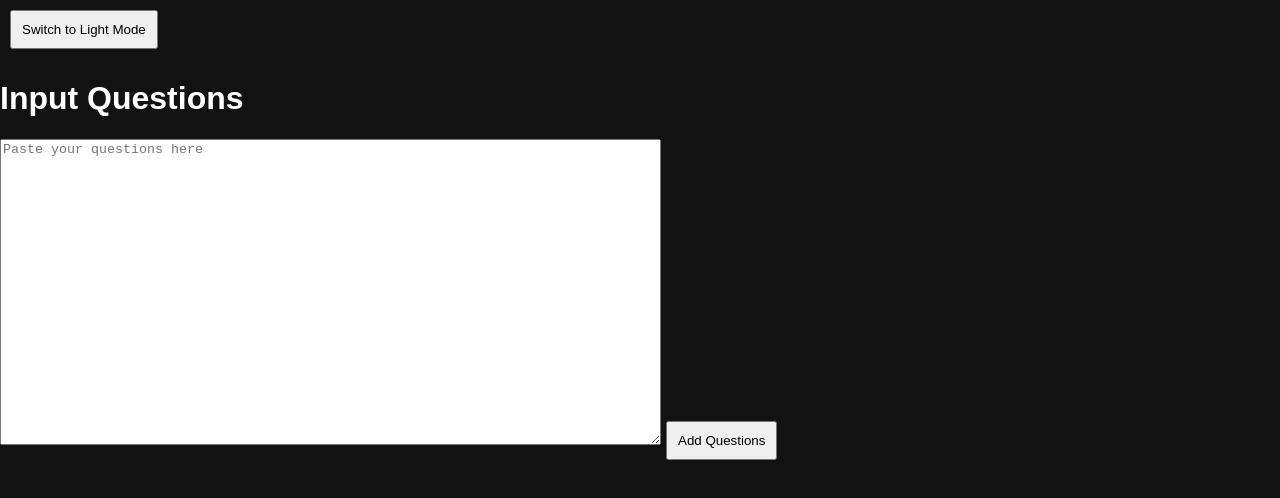
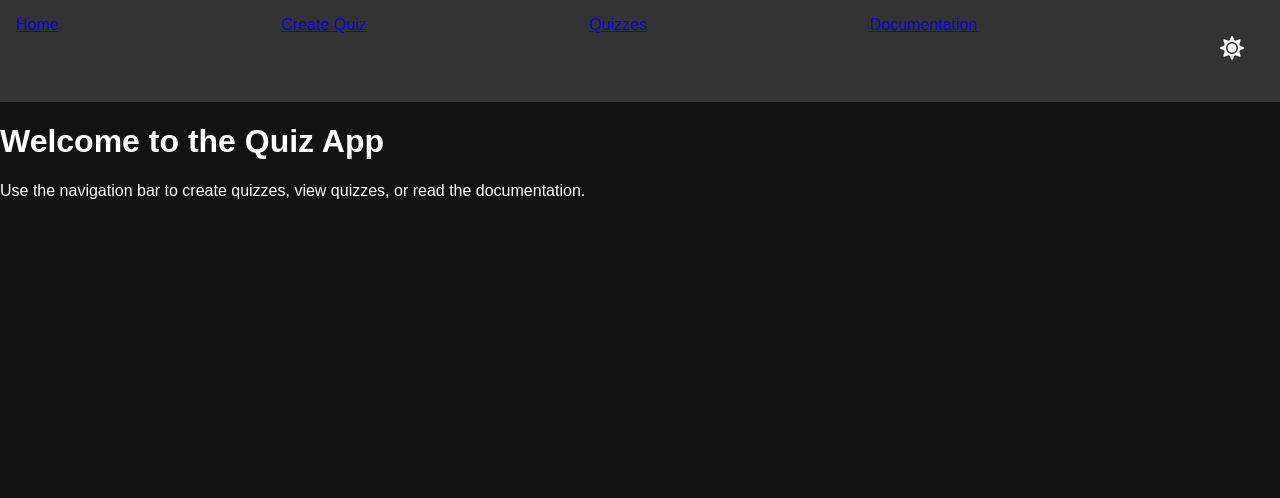
Before and after one commit to elmarryusifli/quiz-app, a Next.js app: page / in a window 1280 px wide. Shown: the top 498 px of the page. Built offline with nearby package versions, Linux system fonts and the light colour scheme.

Commit message:
minor fix 2

```diff
--- /dev/null
+++ b/components/NavBar.js
@@ -0,0 +1,53 @@
+import Link from 'next/link';
+import { useState, useEffect } from 'react';
+import { FaSun, FaMoon } from 'react-icons/fa';
+
+export default function NavBar() {
+  const [darkMode, setDarkMode] = useState(true);
+
+  useEffect(() => {
+    const savedDarkMode = localStorage.getItem('darkMode') !== 'false';
+    setDarkMode(savedDarkMode);
+    document.body.classList.toggle('dark-mode', savedDarkMode);
+  }, []);
+
+  const toggleDarkMode = () => {
+    const newDarkMode = !darkMode;
+    setDarkMode(newDarkMode);
+    localStorage.setItem('darkMode', newDarkMode);
+    document.body.classList.toggle('dark-mode', newDarkMode);
+  };
+
+  return (
+    <nav className="navbar">
+      <Link href="/">Home</Link>
+      <Link href="/create-quiz">Create Quiz</Link>
+      <Link href="/quizzes">Quizzes</Link>
+      <Link href="/documentation">Documentation</Link>
+      <button className="dark-mode-toggle" onClick={toggleDarkMode}>
+        {darkMode ? <FaSun /> : <FaMoon />}
+      </button>
+      <style jsx>{`
+        .navbar {
+          display: flex;
+          justify-content: space-between;
+          padding: 1rem;
+          background-color: #333;
+          color: white;
+        }
+        .navbar a {
+          margin: 0 1rem;
+          color: white;
+          text-decoration: none;
+        }
+        .dark-mode-toggle {
+          background: none;
+          border: none;
+          color: white;
+          cursor: pointer;
+          font-size: 1.5rem;
+        }
+      `}</style>
+    </nav>
+  );
+}
--- a/pages/_app.js
+++ b/pages/_app.js
@@ -1,27 +1,11 @@
 import { useEffect, useState } from 'react';
 import '../styles/globals.css';
+import NavBar from '../components/NavBar';
 
 function MyApp({ Component, pageProps }) {
-  const [darkMode, setDarkMode] = useState(true);
-
-  useEffect(() => {
-    const savedDarkMode = localStorage.getItem('darkMode') !== 'false';
-    setDarkMode(savedDarkMode);
-    document.body.classList.toggle('dark-mode', savedDarkMode);
-  }, []);
-
-  const toggleDarkMode = () => {
-    const newDarkMode = !darkMode;
-    setDarkMode(newDarkMode);
-    localStorage.setItem('darkMode', newDarkMode);
-    document.body.classList.toggle('dark-mode', newDarkMode);
-  };
-
   return (
     <>
-      <button className="dark-mode-toggle" onClick={toggleDarkMode}>
-        {darkMode ? 'Switch to Light Mode' : 'Switch to Dark Mode'}
-      </button>
+      <NavBar />
       <Component {...pageProps} />
     </>
   );
--- a/pages/index.js
+++ b/pages/index.js
@@ -1,30 +1,8 @@
-import { useState } from 'react';
-import { useRouter } from 'next/router';
-import axios from 'axios';
-
 export default function Home() {
-  const [questions, setQuestions] = useState('');
-  const router = useRouter();
-
-  const handleSubmit = async (event) => {
-    event.preventDefault();
-    await axios.post('/api/questions', { questions });
-    router.push('/quiz');
-  };
-
-  return (
-    <div>
-      <h1>Input Questions</h1>
-      <form onSubmit={handleSubmit}>
-        <textarea
-          value={questions}
-          onChange={(e) => setQuestions(e.target.value)}
-          rows="20"
-          cols="80"
-          placeholder="Paste your questions here"
-        />
-        <button type="submit">Add Questions</button>
-      </form>
-    </div>
-  );
-}
+    return (
+      <div>
+        <h1>Welcome to the Quiz App</h1>
+        <p>Use the navigation bar to create quizzes, view quizzes, or read the documentation.</p>
+      </div>
+    );
+  }
```
Also changed, not shown: pages/create-quiz.js (added, +32 -0 lines), pages/documentation.js (added, +8 -0 lines), pages/quizzes.js (added, +8 -0 lines).
